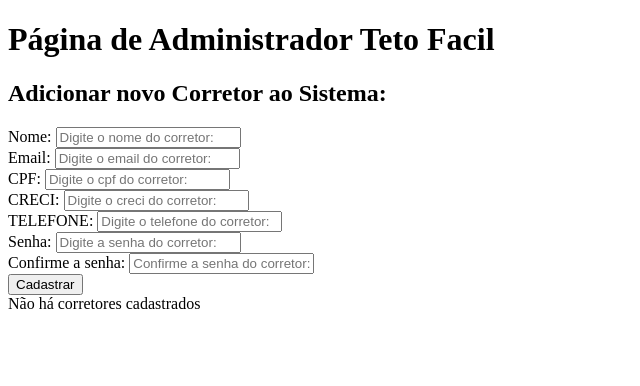
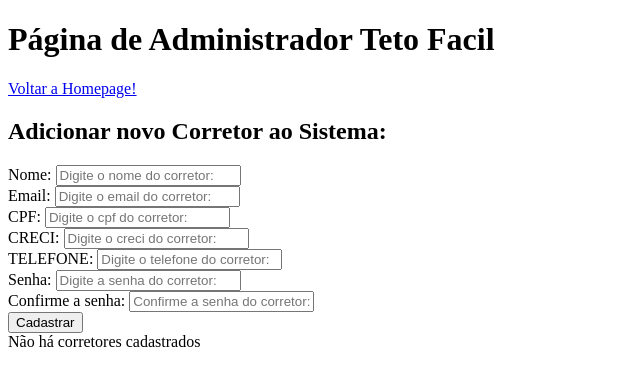
Before and after one commit to Leo-Cavalli/Teto-Facil, a PHP site: page /frontEnd/adminPage.php in a window 1280 px wide. Shown: the top 386 px of the page, without its empty margins (0-640 px from the left). Run offline with PHP 8.4, Linux system fonts and the light colour scheme; the visitor is signed in with stand-in values (Sample User, id 1); data comes from the database, SQL or seed files in the repository.

Commit message:
Update adminPage.php

```diff
--- a/frontEnd/adminPage.php
+++ b/frontEnd/adminPage.php
@@ -46,6 +46,7 @@
 </head>
 <body>
     <h1>Página de Administrador Teto Facil</h1>
+    <a href="homepage.php">Voltar a Homepage!</a>
     <h2>Adicionar novo Corretor ao Sistema:</h2>
     <form action="../login.php" method="post">
         <label for="name">Nome:</label>
```
